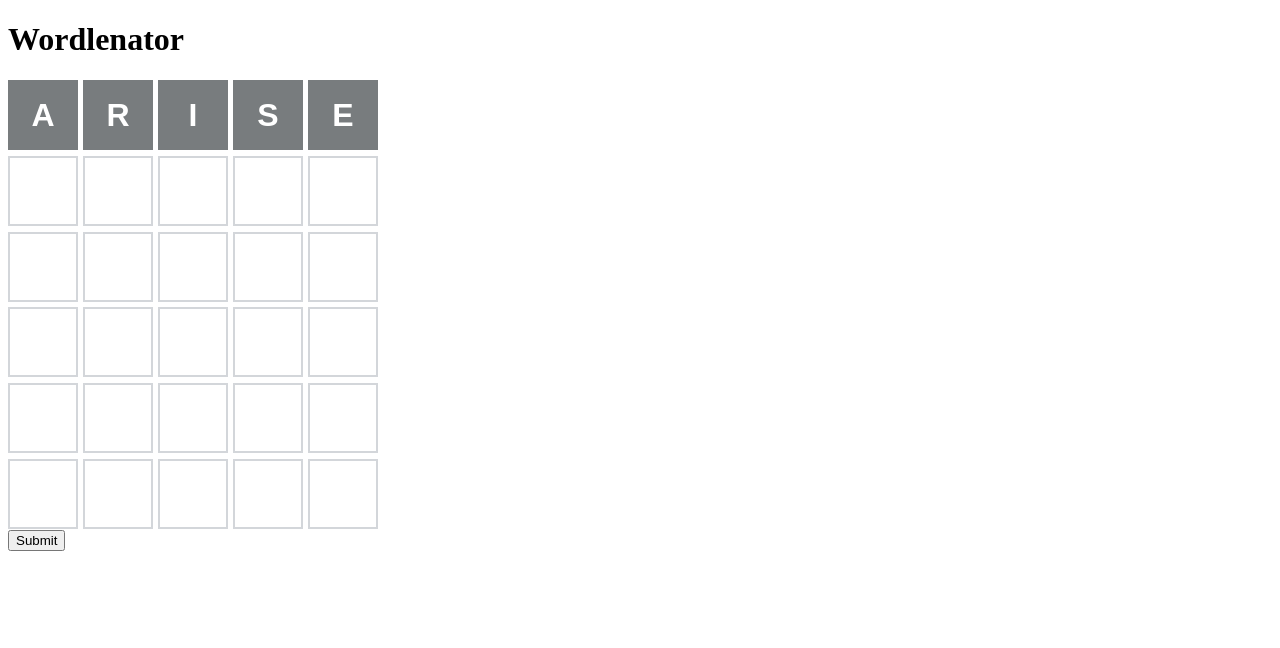
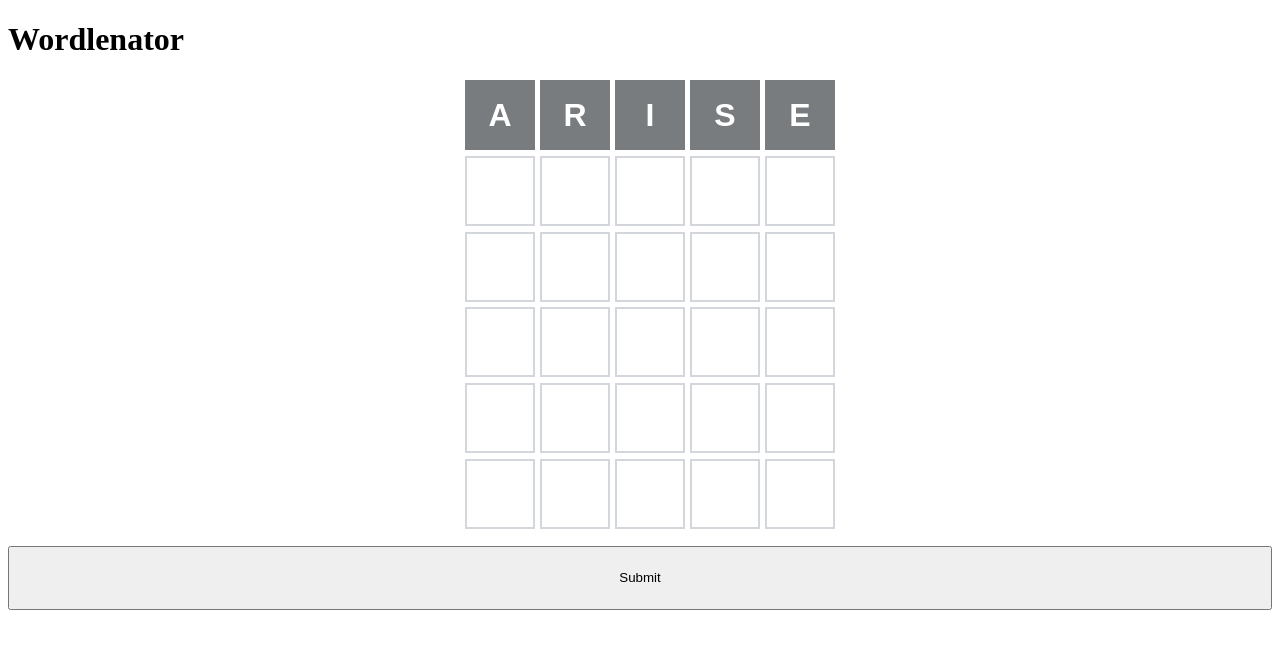
Before and after one commit to utgwkk/wordlenator, a React (Create React App) app: page / in a window 1280 px wide. Shown: the top 648 px of the page. Built offline with nearby package versions, Linux system fonts and the light colour scheme.

Commit message:
design adjust

```diff
--- a/src/App.module.css
+++ b/src/App.module.css
@@ -21,3 +21,19 @@
     box-sizing: border-box;
     text-transform: uppercase;
 }
+
+.container {
+    display: flex;
+    justify-content: center;
+}
+
+.buttonContainer {
+    margin-top: 1rem;
+    display: flex;
+    justify-content: center;
+}
+
+.submitButton {
+    width: 100%;
+    height: 4rem;
+}
--- a/src/App.tsx
+++ b/src/App.tsx
@@ -89,6 +89,7 @@ export function App() {
 
   return (
     <div>
+      <div className={styles.container}>
         <div className={styles.board}>
           {results.map((result) =>
             Array.from(result.input).map((ch, i) => (
@@ -114,9 +115,16 @@ export function App() {
               <PendingCharacter key={i} />
             ))}
         </div>
-      <button onClick={handleFeedback} disabled={finished}>
+      </div>
+      <div className={styles.buttonContainer}>
+        <button
+          className={styles.submitButton}
+          onClick={handleFeedback}
+          disabled={finished}
+        >
           Submit
         </button>
+      </div>
     </div>
   );
 }
```
Lines whose indentation alone changed are shown as unchanged.
